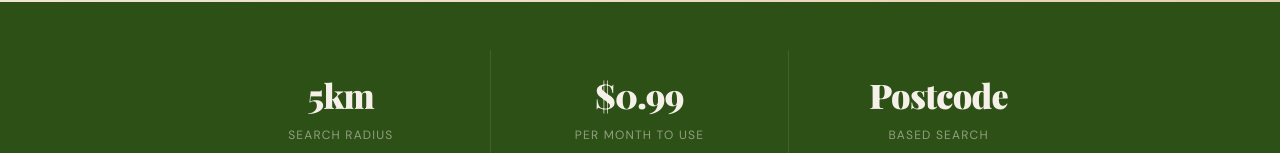
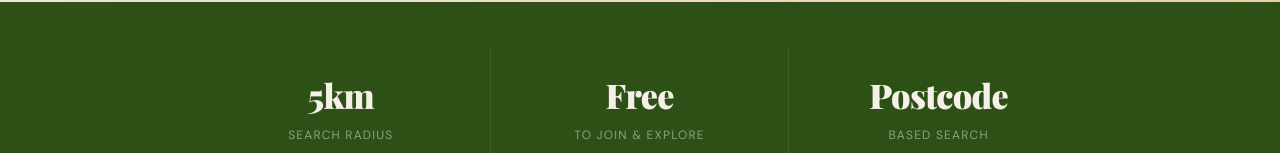
Before and after one commit to wheredidfranciscogo/alexandria, a React (Vite) app: page / in a window 1280 px wide. Shown: the part 799-952 px from the top of the page. Built offline with nearby package versions, Linux system fonts and the light colour scheme; a web font is replaced by a local one.

Commit message:
update model

```diff
--- a/src/App.jsx
+++ b/src/App.jsx
@@ -232,7 +232,7 @@ export default function App() {
         <div className="max-w-4xl mx-auto grid grid-cols-3">
           {[
             { n: "5km", label: "Search radius" },
-            { n: "$0.99", label: "Per month to use" },
+            { n: "Free", label: "To join & explore" },
             { n: "Postcode", label: "Based search" },
           ].map((s, i) => (
             <div
```
